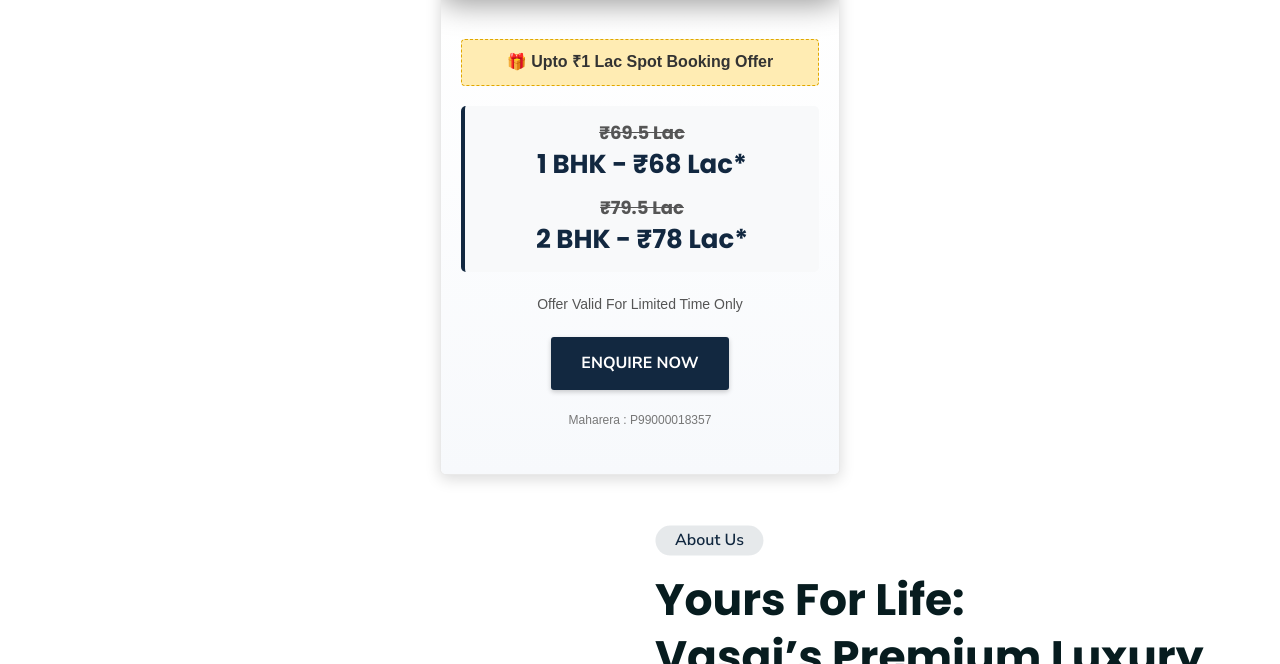
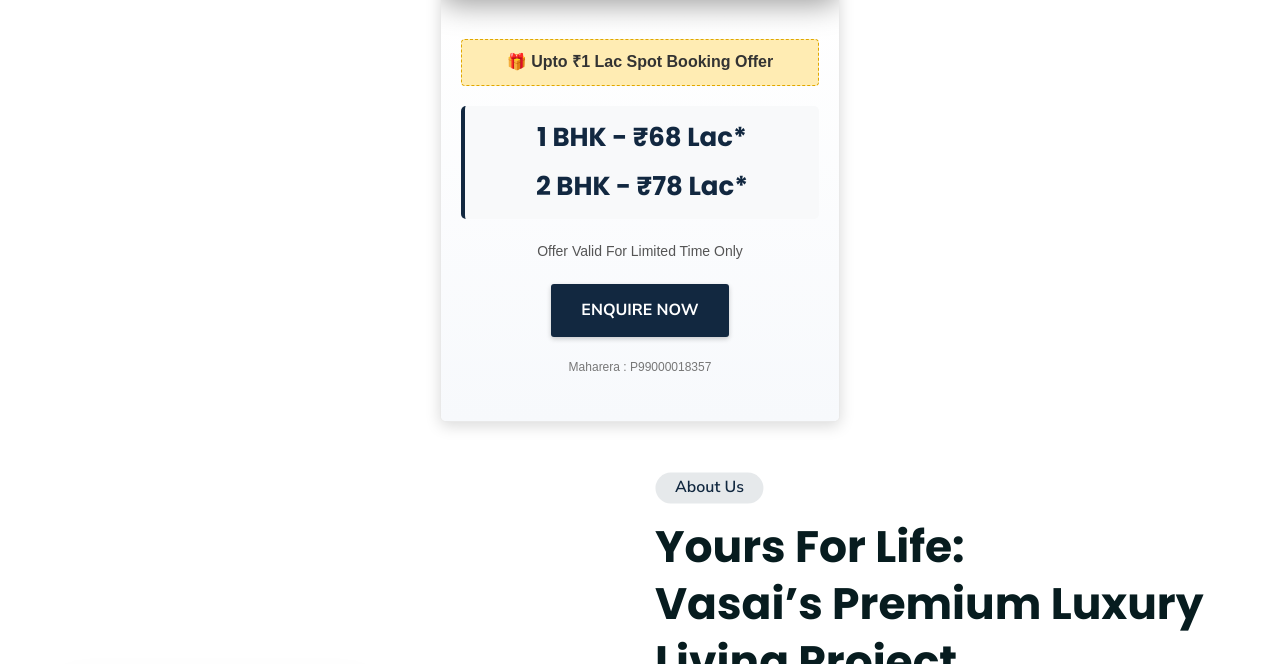
Before and after one commit to ultraedgeit/quarter, a plain HTML site: page index.html in a window 1280 px wide. Shown: the part 1040-1704 px from the top of the page. Drawn offline with Linux system fonts and the light colour scheme; grey boxes are pictures that could not be loaded; files whose address does not match are found by name.

```diff
--- a/index.html
+++ b/index.html
@@ -23,7 +23,8 @@
 </head>
 <link rel="preconnect" href="https://fonts.googleapis.com">
     <link rel="preconnect" href="https://fonts.gstatic.com" crossorigin>
-    <link href="https://fonts.googleapis.com/css2?family=Poppins:wght@100;200;300;400;500;600;700;800;900&display=swap" rel="stylesheet"><body>
+    <link href="https://fonts.googleapis.com/css2?family=Poppins:wght@100;200;300;400;500;600;700;800;900&display=swap" rel="stylesheet">
+    <body>
     <!--[if lte IE 9]>
         <p class="browserupgrade">You are using an <strong>outdated</strong> browser. Please <a href="https://browsehappy.com/">upgrade your browser</a> to improve your experience and security.</p>
     <![endif]-->
@@ -365,11 +366,9 @@
 
         <div style="margin: 20px 0; padding: 15px; border-radius: 5px; background-color: #f8f9fa; border-left: 4px solid #122840;">
             <h2 style="color: #122840; font-size: 26px; margin: 0 0 10px 0;">
-                <span style="font-size: 18px; color: #555; text-decoration: line-through; display: block; margin-bottom: 3px;">₹69.5 Lac</span>
                 1 BHK - ₹68 Lac*
             </h2>
             <h2 style="color: #122840; font-size: 26px; margin: 15px 0 0 0;">
-                <span style="font-size: 18px; color: #555; text-decoration: line-through; display: block; margin-bottom: 3px;">₹79.5 Lac</span>
                 2 BHK - ₹78 Lac*
             </h2>
         </div>
```
